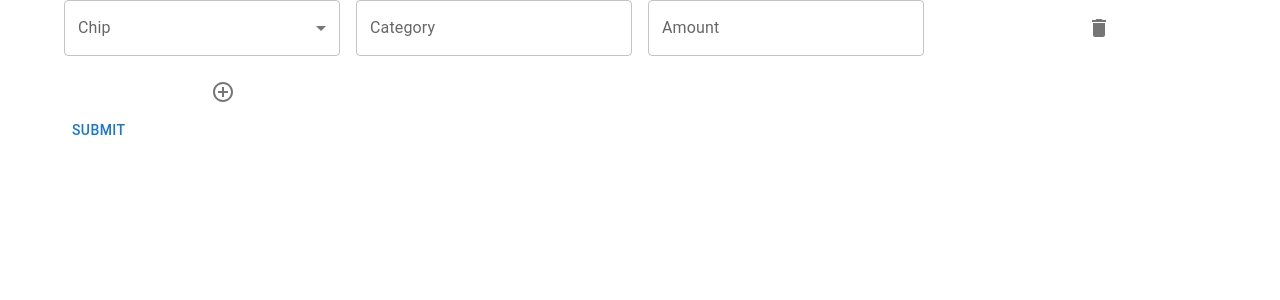
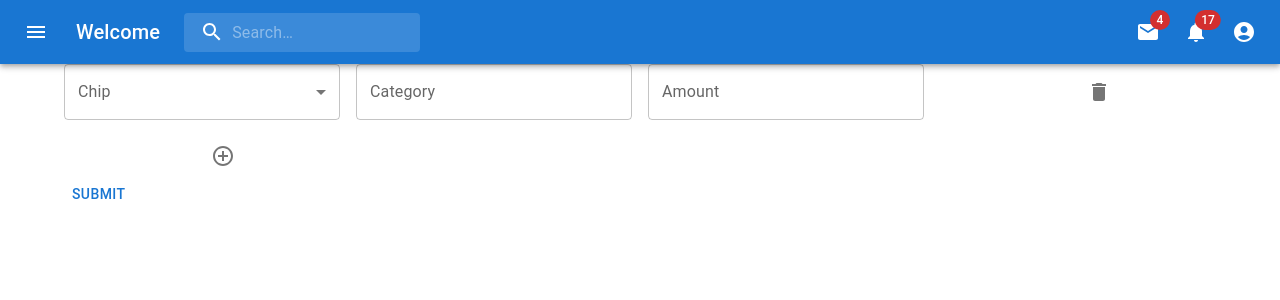
Before and after one commit to SojitraJenil/daily-expense-user, a Next.js app: page /expense in a window 1280 px wide. Shown: the top 300 px of the page. Built offline with nearby package versions, Linux system fonts and the light colour scheme.

Commit message:
feat(firebase, login, admin): database fix

```diff
--- a/pages/expense/index.tsx
+++ b/pages/expense/index.tsx
@@ -1,9 +1,11 @@
 import AddExpense from 'component/addexpense/Addexpense'
+import Navbar from 'component/navbar/Navbar'
 import React from 'react'
 
 function index() {
     return (
         <div>
+            <Navbar />
             <AddExpense />
         </div>
     )
```
